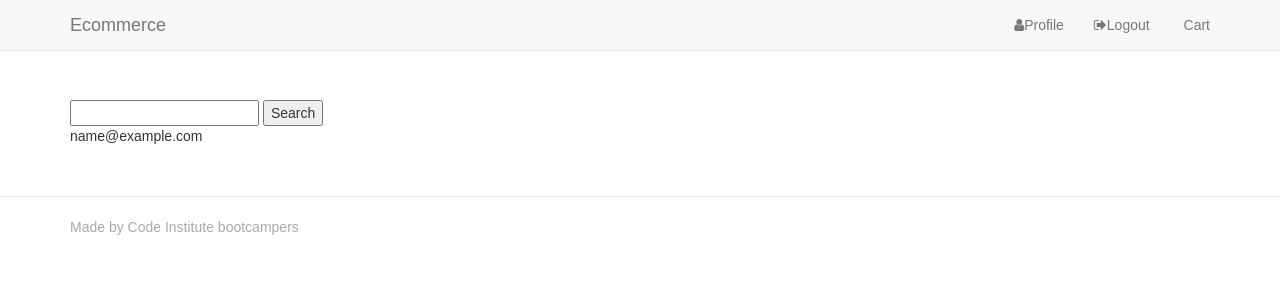
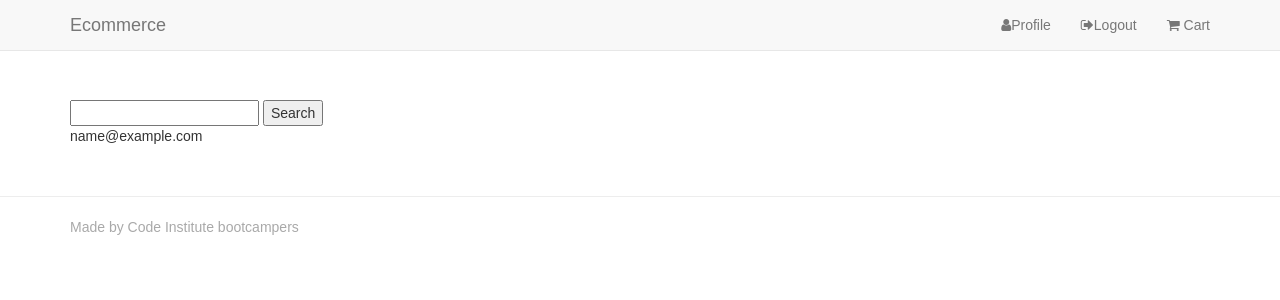
Before and after one commit to jtuck15/ecommerce-mini-django-project, a Django app: page /accounts/profile/ in a window 1280 px wide. Shown: the top 300 px of the page. Run offline with Django 3.2, Linux system fonts and the light colour scheme; the visitor is signed in with stand-in values (Sample User, id 1); data comes from the database, SQL or seed files in the repository; some libraries are stand-ins or nearby versions.

Commit message:
adding FA link as icons not working

```diff
--- a/templates/base.html
+++ b/templates/base.html
@@ -42,7 +42,7 @@
             {% endif %}
             <li>
                 <a href="{% url 'view_cart' %}">
-                    <i class='fa fa-shipping-cart'></i> Cart
+                    <i class='fa fa-shopping-cart'></i> Cart
                     {% if product_count > 0 %}
                     <label class='badge badge-warning'>{{ product_count }}</label>
                     {% endif %}
```
